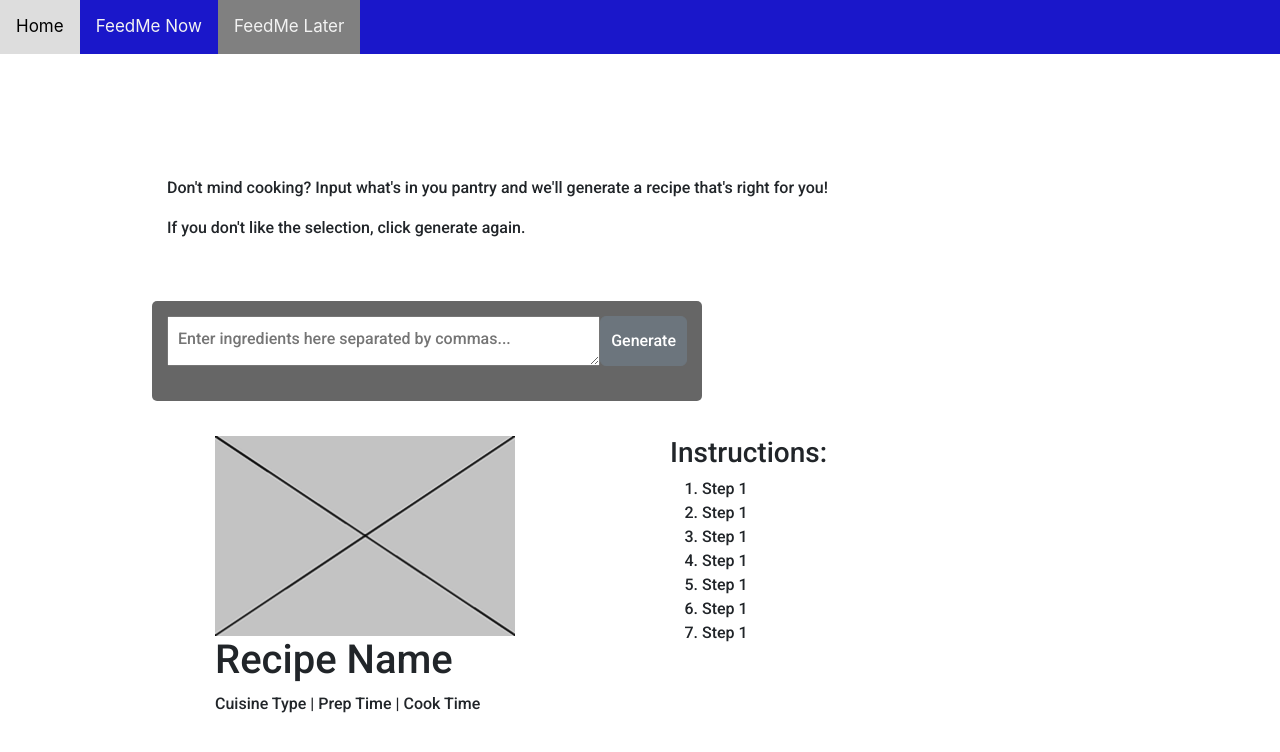
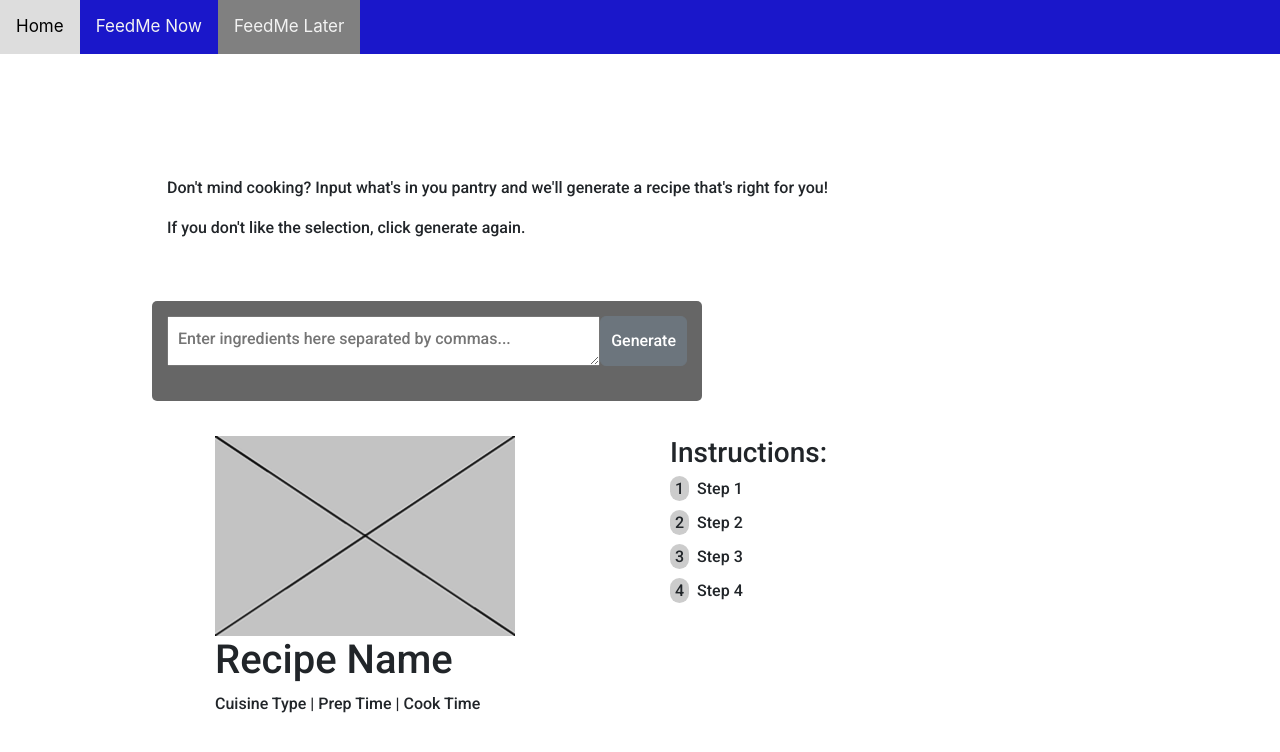
Before and after one commit to Dec-22-LC-LiftOff-STL/FeedMe, an Angular app: page /feed-me-later in a window 1280 px wide. Shown: the top 752 px of the page. Built offline with nearby package versions, Linux system fonts and the light colour scheme.

Commit message:
-m "I added numbers to the list"

```diff
--- a/src/app/feed-me-later-page/feed-me-later-page.component.css
+++ b/src/app/feed-me-later-page/feed-me-later-page.component.css
@@ -92,8 +92,38 @@ textarea {
   display: inline-block;
 }
 
-.button-
+.button {
+  background: #fff;
+  border: 2px solid #666;
+  color: #666;
+  text-align: center;
+
+  font: 32px Arial, sans-serif;
+}
 
 #description{
   justify-content: center;
 }
+
+ol {
+  margin-left:0;
+  padding-left:0;
+  counter-reset:item
+}
+
+ol>li {
+  margin-left:0;
+  padding-left:0;
+  counter-increment:item;
+  list-style:none inside;
+  margin-bottom:10px
+}
+ol>li:before {
+content: counter(item);
+padding:3px 5px;
+margin-right:0.5em;
+background:#ccc;
+-webkit-border-radius: 10px;
+-moz-border-radius: 10px;
+border-radius: 10px;
+}
--- a/src/app/feed-me-later-page/feed-me-later-page.component.html
+++ b/src/app/feed-me-later-page/feed-me-later-page.component.html
@@ -34,15 +34,12 @@
         </div>
         <div id="instructions" class="col-md-6">
           <h3>Instructions:</h3>
-          <ol>
-            <li> Step 1</li>
-            <li> Step 1</li>
-            <li> Step 1</li>
-            <li> Step 1</li>
-            <li> Step 1</li>
-            <li> Step 1</li>
-            <li> Step 1</li>
-          </ol>
+            <ol>
+              <li>Step 1</li>
+              <li>Step 2</li>
+              <li>Step 3</li>
+              <li>Step 4</li>
+           </ol>
         </div>
     </div>
    </main>
```
